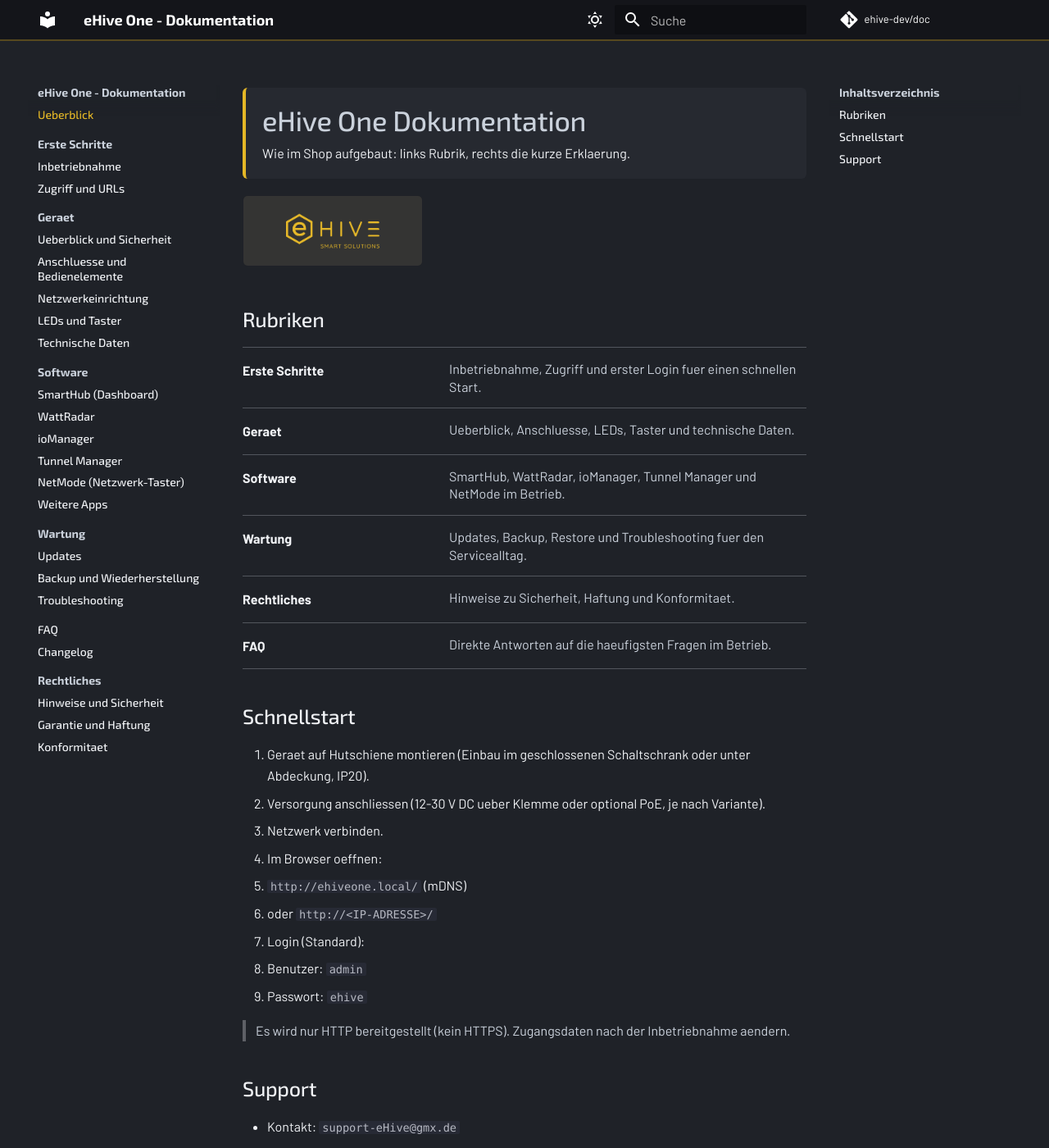
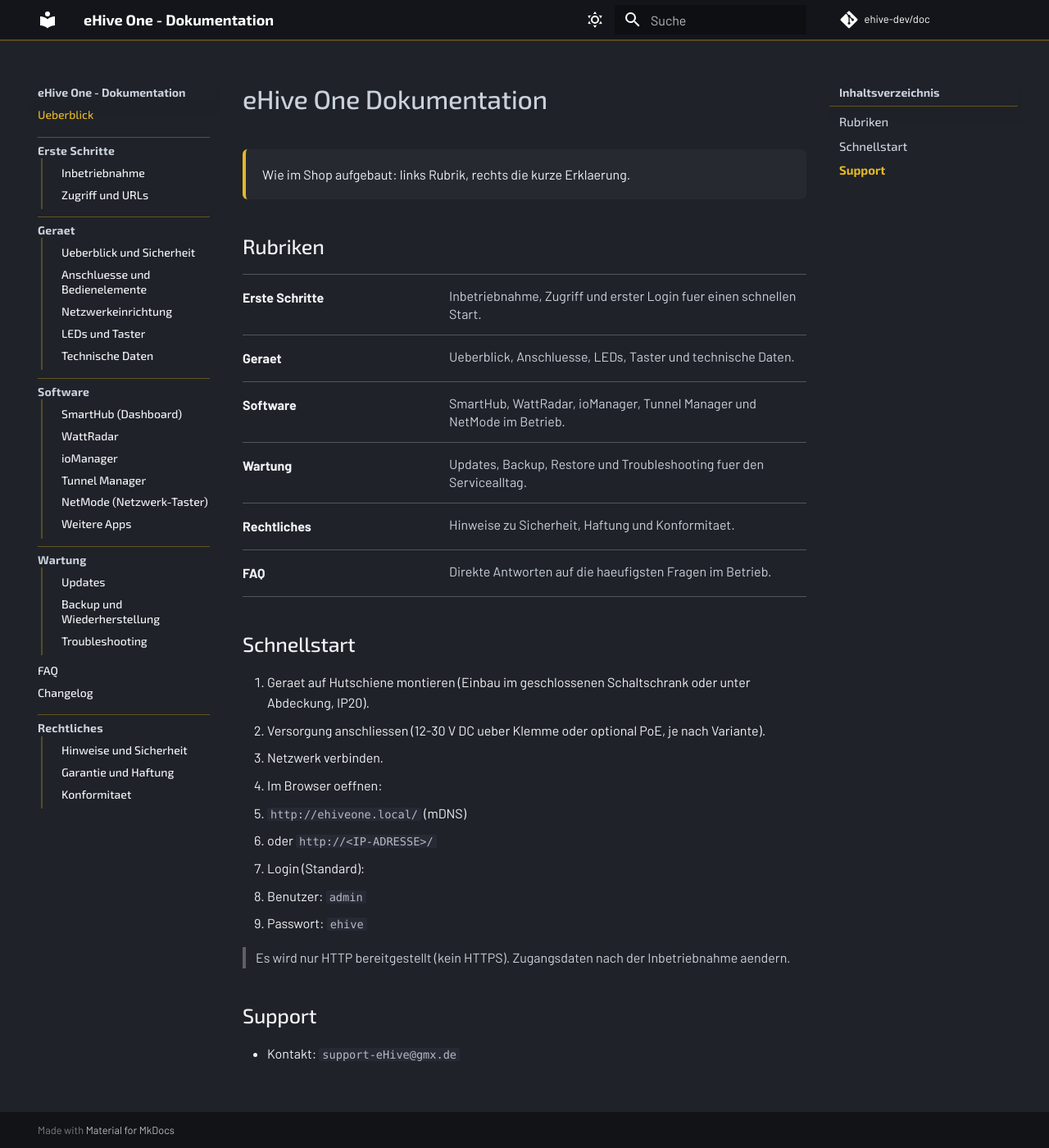
Before and after one commit to ehive-dev/doc, an MkDocs documentation site: the page built from docs/index.md, in a window 1280 px wide and 1400 px high. Shown: the whole window at 82% size. Built offline with MkDocs 1.6.1 and Material for MkDocs 9.7.7, drawn with Linux system fonts in a browser that asks for light colours; comment, search, counter and statistics services are not loaded.

Commit message:
Refine nav and TOC behavior to match evcc-style flow

```diff
--- /dev/null
+++ b/docs/assets/javascripts/toc-top-active.js
@@ -0,0 +1,40 @@
+(function () {
+  function syncSecondaryToc() {
+    var sidebar = document.querySelector(".md-sidebar--secondary .md-nav");
+    if (!sidebar) return;
+
+    var links = sidebar.querySelectorAll(".md-nav__link[href*='#']");
+    if (!links.length) return;
+
+    links.forEach(function (link) {
+      link.classList.remove("toc-top-active");
+    });
+
+    var active = sidebar.querySelector(".md-nav__link--active");
+    if (active) return;
+
+    if (window.scrollY <= 18) {
+      links[0].classList.add("toc-top-active");
+    }
+  }
+
+  function init() {
+    syncSecondaryToc();
+    window.addEventListener("scroll", syncSecondaryToc, { passive: true });
+    window.addEventListener("hashchange", syncSecondaryToc);
+  }
+
+  if (typeof document$ !== "undefined") {
+    document$.subscribe(function () {
+      requestAnimationFrame(syncSecondaryToc);
+    });
+    init();
+    return;
+  }
+
+  if (document.readyState === "loading") {
+    document.addEventListener("DOMContentLoaded", init);
+  } else {
+    init();
+  }
+})();
--- a/docs/assets/stylesheets/extra.css
+++ b/docs/assets/stylesheets/extra.css
@@ -55,6 +55,46 @@ textarea {
 .md-tabs__link--active,
 .md-nav__item .md-nav__link--active {
   color: var(--ehive-yellow);
+}
+
+.md-sidebar--primary .md-nav__item--section > .md-nav__link,
+.md-sidebar--primary .md-nav__item--section > label.md-nav__link {
+  margin-top: 0.55rem;
+  padding-top: 0.35rem;
+  border-top: 1px solid rgb(228 183 38 / 30%);
+  font-weight: 700;
+  letter-spacing: 0.015em;
+}
+
+.md-sidebar--primary .md-nav__item--section > nav.md-nav {
+  margin-left: 0.2rem;
+  padding-left: 0.55rem;
+  border-left: 2px solid rgb(228 183 38 / 22%);
+}
+
+.md-sidebar--primary .md-nav__item--section:first-child > .md-nav__link,
+.md-sidebar--primary .md-nav__item--section:first-child > label.md-nav__link {
+  margin-top: 0.15rem;
+}
+
+.md-sidebar--secondary .md-nav__title {
+  padding-bottom: 0.35rem;
+  border-bottom: 1px solid rgb(228 183 38 / 35%);
+  font-weight: 700;
+}
+
+.md-sidebar--secondary .md-nav__link {
+  font-size: 0.74rem;
+  line-height: 1.35;
+}
+
+.md-sidebar--secondary .md-nav__link--active {
+  font-weight: 700;
+}
+
+.md-sidebar--secondary .md-nav__link.toc-top-active {
+  color: var(--ehive-yellow);
+  font-weight: 700;
 }
 
 .md-typeset a {
@@ -137,6 +177,19 @@ textarea {
   color: #cad1db;
 }
 
+[data-md-color-scheme="slate"] .md-sidebar--primary .md-nav__item--section > .md-nav__link,
+[data-md-color-scheme="slate"] .md-sidebar--primary .md-nav__item--section > label.md-nav__link {
+  border-top-color: rgb(228 183 38 / 34%);
+}
+
+[data-md-color-scheme="slate"] .md-sidebar--primary .md-nav__item--section > nav.md-nav {
+  border-left-color: rgb(228 183 38 / 28%);
+}
+
+[data-md-color-scheme="slate"] .md-sidebar--secondary .md-nav__title {
+  border-bottom-color: rgb(228 183 38 / 34%);
+}
+
 .md-typeset img {
   border-radius: 6px;
   border: 1px solid rgb(35 37 41 / 12%);
--- a/docs/index.md
+++ b/docs/index.md
@@ -1,9 +1,8 @@
+# eHive One Dokumentation
+
 <div class="shop-hero">
-  <h1>eHive One Dokumentation</h1>
   <p>Wie im Shop aufgebaut: links Rubrik, rechts die kurze Erklaerung.</p>
 </div>
-
-![eHive Logo](assets/images/ehive-logo.png){ width=220 }
 
 ## Rubriken
 
--- a/mkdocs.yml
+++ b/mkdocs.yml
@@ -10,8 +10,10 @@ theme:
   font: false
   features:
   - navigation.instant
+  - navigation.tracking
   - navigation.sections
   - navigation.top
+  - toc.follow
   - search.highlight
   - content.code.copy
   palette:
@@ -42,6 +44,9 @@ plugins:
 extra_css:
 - assets/stylesheets/extra.css
 
+extra_javascript:
+- assets/javascripts/toc-top-active.js
+
 nav:
 - Ueberblick: index.md
 - Erste Schritte:
```
